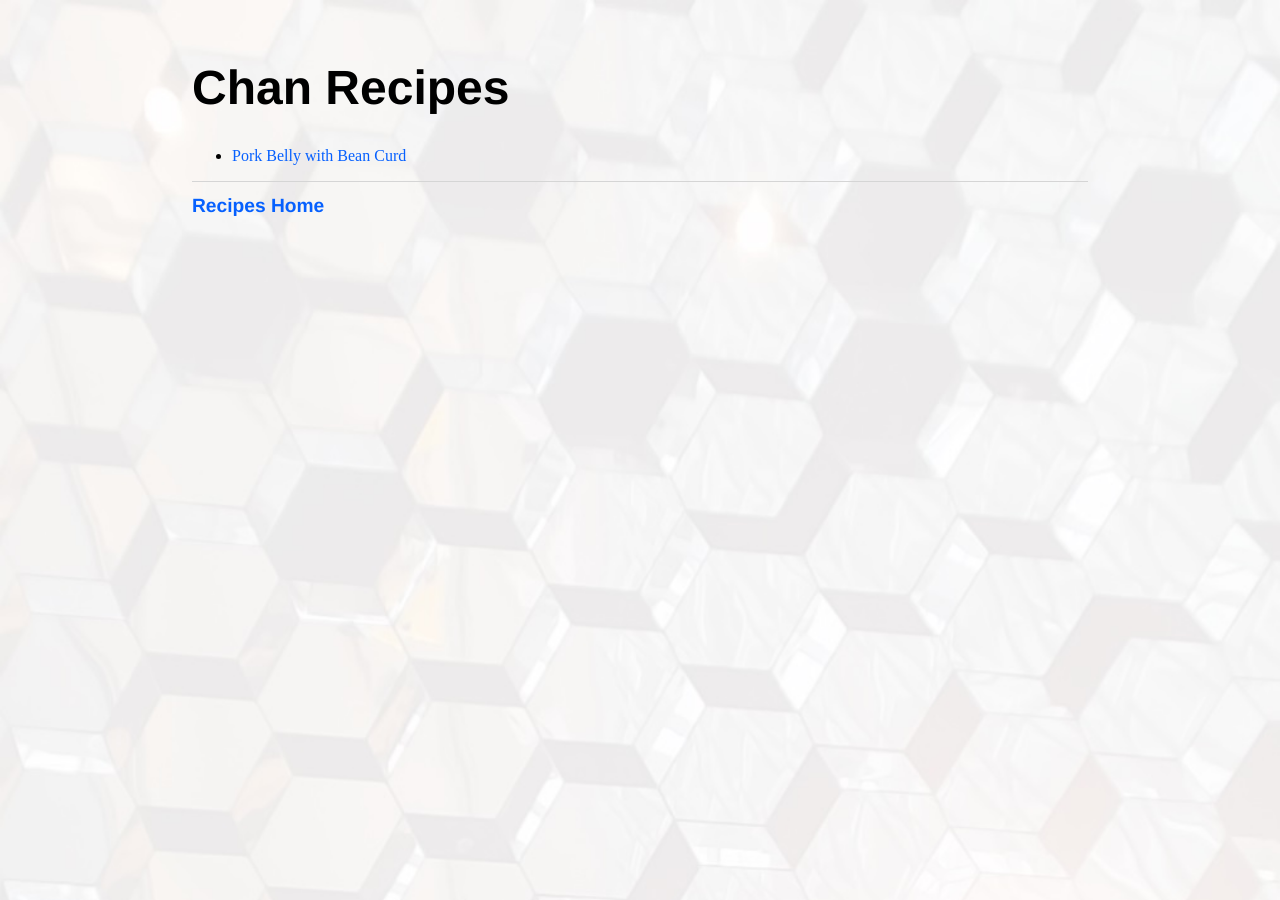
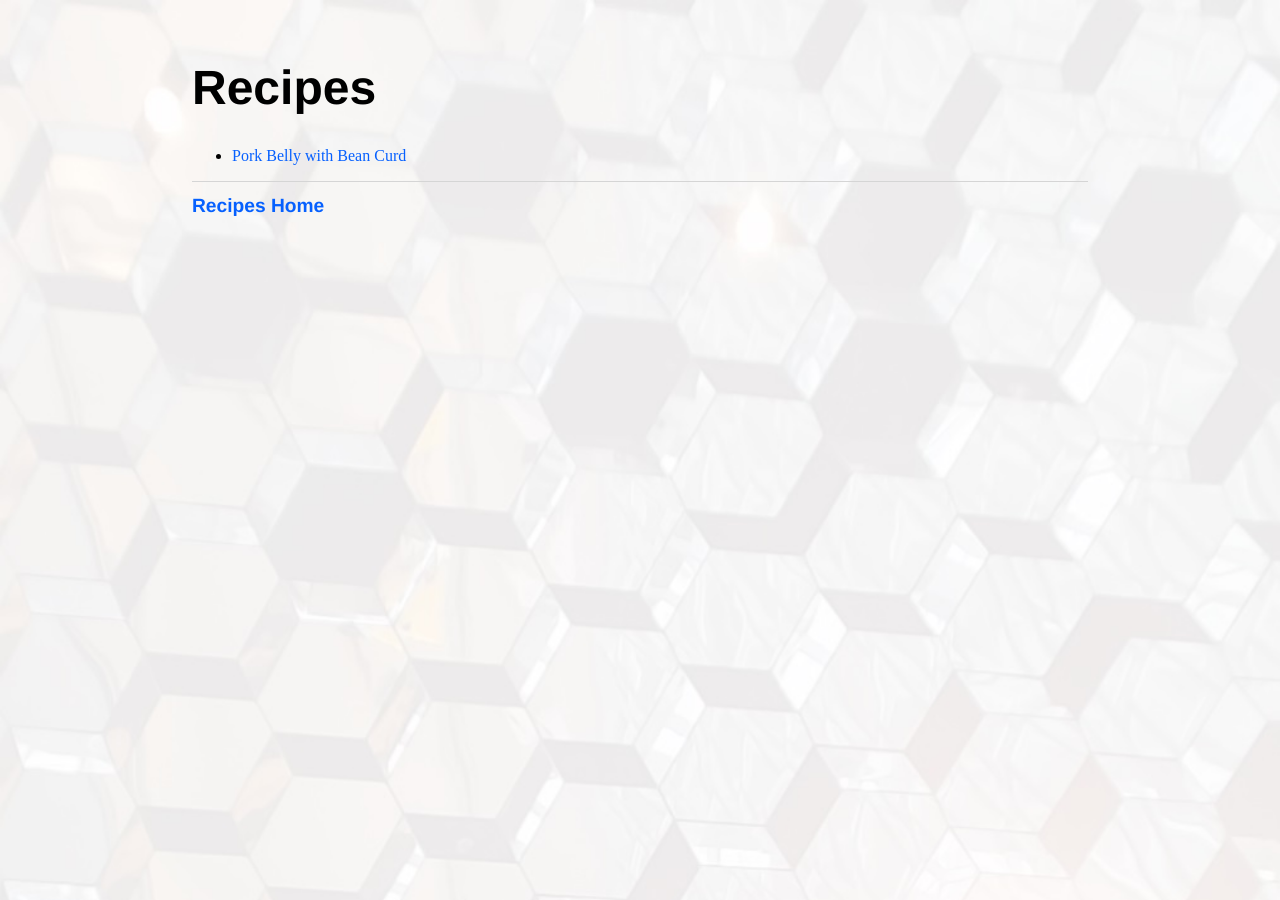
Before and after one commit to superjeffreyc/superjeffreyc.github.io, a Jekyll site: the page built from recipes/index.html, in a window 1280 px wide. Built offline with Jekyll 4.4.1, drawn with Linux system fonts in a browser that asks for light colours.

Commit message:
Update index.html

```diff
--- a/recipes/index.html
+++ b/recipes/index.html
@@ -4,7 +4,7 @@ title: Recipes
 ---
 <div class="blurb">
 
-<h1>Chan Recipes</h1>
+<h1>Recipes</h1>
 
 <ul>
 <li><a href="https://superjeffreyc.github.io/pork_belly.html">Pork Belly with Bean Curd</a></li>
```
